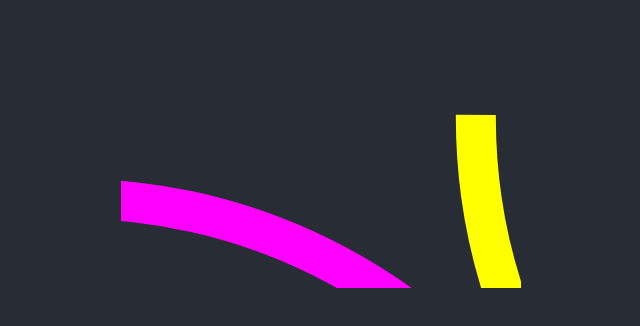
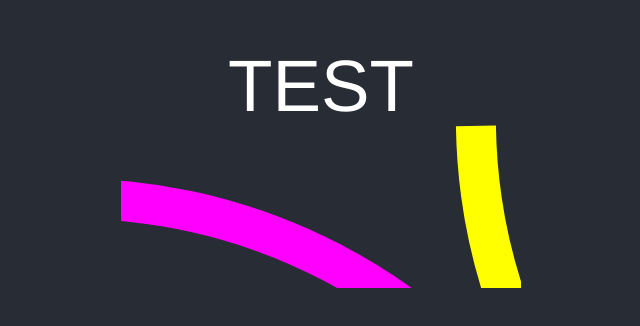
Before and after one commit to ImMara/REACT_TESTER_COMP_LIB, a React (Create React App) app: page / in a window 1280 px wide. Shown: the part 312-638 px from the top of the page, without its empty margins (319-959 px from the left). Built offline with nearby package versions, Linux system fonts and the light colour scheme.

Commit message:
diagram full option

```diff
--- a/src/App.js
+++ b/src/App.js
@@ -14,6 +14,8 @@ function App() {
             textColor={"#fff"}
             // required array of object with name , percent , color for each diag
             values={fakeValues}
+            ecart={0.5}
+            title={"test"}
             />
       </header>
     </div>
```
